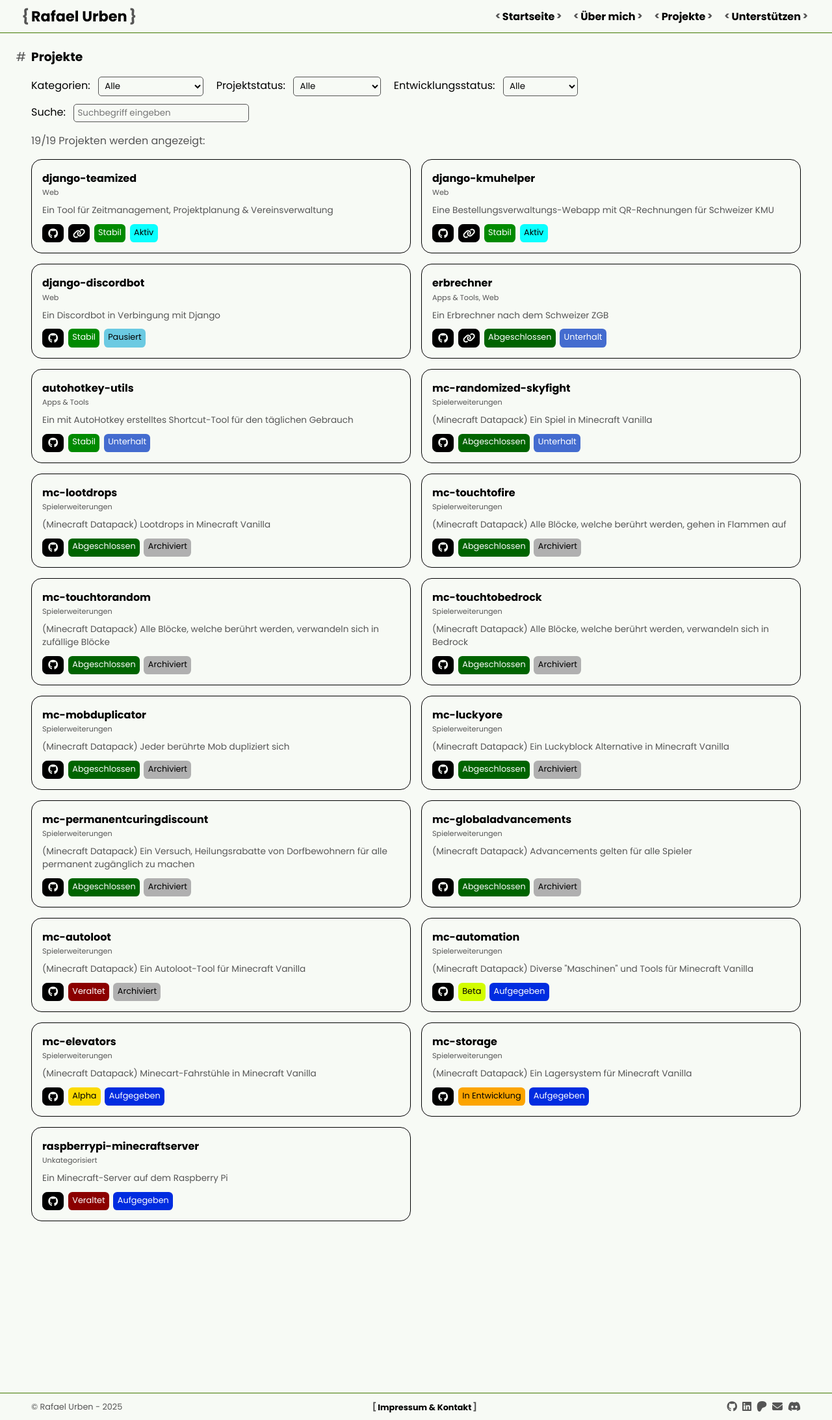
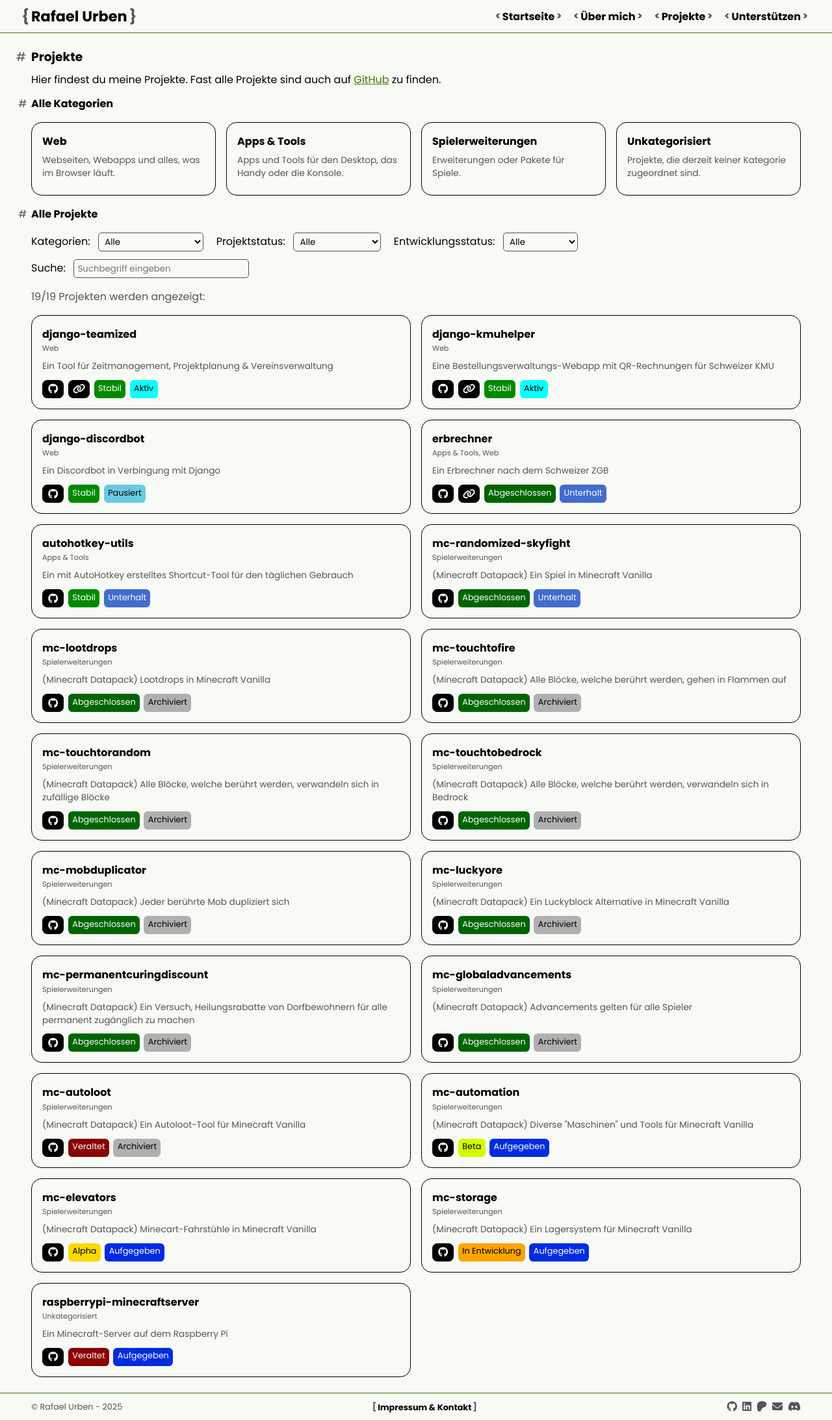
Before and after one commit to rafaelurben/rafaelurben.github.io, a Jekyll site: the page built from pages/projects.html, in a window 1280 px wide. Shown: the whole page at 65% size. Built offline with Jekyll 4.4.1, drawn with Linux system fonts in a browser that asks for light colours.

Commit message:
feat: add separate page per product category

```diff
--- a/_data/projectsettings.yml
+++ b/_data/projectsettings.yml
@@ -1,12 +1,16 @@
 categories:
   web:
     title: Web
+    description: Webseiten, Webapps und alles, was im Browser läuft.
   tools:
     title: Apps & Tools
+    description: Apps und Tools für den Desktop, das Handy oder die Konsole.
   gameextensions:
     title: Spielerweiterungen
+    description: Erweiterungen oder Pakete für Spiele.
   uncategorized:
     title: Unkategorisiert
+    description: Projekte, die derzeit keiner Kategorie zugeordnet sind.
 project_status:
   finished:
     title: Abgeschlossen
--- /dev/null
+++ b/_includes/project-card.html
@@ -0,0 +1,37 @@
+<article class="project"
+         data-status-dev="{{ project.status_dev }}"
+         data-status-project="{{ project.status_project }}"
+         data-categories="{{ project.categories | join: ' ' }}"
+         data-description="{{ project.description }}">
+    <div class="content">
+        <h1>{{ project.title }}</h1>
+        <p class="categories">
+            {% for cat in project.categories %}
+                <span>{{ site.data.projectsettings.categories[cat].title }}</span>
+            {% endfor %}
+        </p>
+        <p class="description">{{ project.subtitle }}</p>
+        <div class="badges">
+            {% if project.githuburl %}
+                <a class="pill link" href="{{ project.githuburl }}" target="_blank"
+                   aria-label="{{ project.title }} auf GitHub"><i class="fa-brands fa-github fa-fw"></i></a>
+            {% endif %}
+            {% if project.url %}
+                <a class="pill link" href="{{ project.url }}" target="_blank"
+                   aria-label="Webseite von {{ project.title }}"><i class="fa-solid fa-link fa-fw"></i></a>
+            {% endif %}
+
+            {% assign status_project = site.data.projectsettings.project_status[project.status_project] %}
+            <abbr class="pill status status-project"
+                  title="{{ status_project.description }}">{{ status_project.title }}</abbr>
+            {% assign status_dev = site.data.projectsettings.dev_status[project.status_dev] %}
+            <abbr class="pill status status-dev"
+                  title="{{ status_dev.description }}">{{ status_dev.title }}</abbr>
+        </div>
+    </div>
+    {% if project.img %}
+        <div class="img-container">
+            <img src="{{ project.img }}" alt="Bild zu Projekt {{ project.title }}"/>
+        </div>
+    {% endif %}
+</article>
--- a/assets/css/pages/projects.css
+++ b/assets/css/pages/projects.css
@@ -141,3 +141,38 @@
         grid-template-columns: repeat(auto-fill, minmax(400px, 1fr));
     }
 }
+
+
+/* Categories */
+
+#category-grid {
+    display: grid;
+    grid-template-columns: 1fr;
+    gap: 1em;
+    margin: 1em 0;
+
+    .category {
+        display: flex;
+        flex-flow: column nowrap;
+        border: 1px solid var(--text);
+        border-radius: 1em;
+        padding: 1em;
+        text-decoration: none;
+
+        & h1 {
+            font-size: 1em;
+            color: var(--text);
+        }
+
+        & .description {
+            font-size: 0.85em;
+            color: var(--weak);
+        }
+    }
+}
+
+@media (min-width: 769px) {
+    #category-grid {
+        grid-template-columns: repeat(auto-fit, minmax(250px, 1fr));
+    }
+}
--- a/pages/projects.html
+++ b/pages/projects.html
@@ -11,6 +11,27 @@
 ---
 
 <h3>Projekte</h3>
+
+<p>Hier findest du meine Projekte. Fast alle Projekte sind auch auf <a href="https://github.com/rafaelurben/">GitHub</a>
+    zu finden.</p>
+
+<h4>Alle Kategorien</h4>
+
+{% assign categories = site.data.projectsettings.categories %}
+
+<article id="category-grid">
+    {% for cat in categories %}
+        {% assign cid = cat[0] %}
+        {% assign category = cat[1] %}
+        <a href="{{ '/projects/category/' | append: cid | append: '/' | relative_url }}" class="category">
+            <h1>{{ category.title }}</h1>
+            <p class="description">{{ category.description }}</p>
+        </a>
+    {% endfor %}
+</article>
+
+
+<h4>Alle Projekte</h4>
 
 <form id="filter-form" class="horizontal">
     <div class="form-group">
@@ -55,43 +76,7 @@
 
 <div id="project-grid">
     {% for pro in projects %}
-        {% assign pid = pro[0] %}
         {% assign project = pro[1] %}
-        <article class="project" data-project="{{ pid }}" data-status-dev="{{ project.status_dev }}"
-                 data-status-project="{{ project.status_project }}"
-                 data-categories="{{ project.categories | join: " " }}"
-                 data-description="{{ project.description }}">
-            <div class="content">
-                <h1>{{ project.title }}</h1>
-                <p class="categories">
-                    {% for cat in project.categories %}
-                        <span>{{ site.data.projectsettings.categories[cat].title }}</span>
-                    {% endfor %}
-                </p>
-                <p class="description">{{ project.subtitle }}</p>
-                <div class="badges">
-                    {% if project.githuburl %}
-                        <a class="pill link" href="{{ project.githuburl }}" target="_blank"
-                           aria-label="{{ project.title }} auf GitHub"><i class="fa-brands fa-github fa-fw"></i></a>
-                    {% endif %}
-                    {% if project.url %}
-                        <a class="pill link" href="{{ project.url }}" target="_blank"
-                           aria-label="Webseite von {{ project.title }}"><i class="fa-solid fa-link fa-fw"></i></a>
-                    {% endif %}
-
-                    {% assign status_project = site.data.projectsettings.project_status[project.status_project] %}
-                    <abbr class="pill status status-project"
-                          title="{{ status_project.description }}">{{ status_project.title }}</abbr>
-                    {% assign status_dev = site.data.projectsettings.dev_status[project.status_dev] %}
-                    <abbr class="pill status status-dev"
-                          title="{{ status_dev.description }}">{{ status_dev.title }}</abbr>
-                </div>
-            </div>
-            {% if project.img %}
-                <div class="img-container">
-                    <img src="{{ project.img }}" alt="Bild zu Projekt {{ project.title }}"/>
-                </div>
-            {% endif %}
-        </article>
+        {% include project-card.html project=project %}
     {% endfor %}
 </div>
```
Also changed, not shown: _layouts/project_category.html (added, +25 -0 lines), pages/projects/category/gameextensions.md (added, +8 -0 lines), pages/projects/category/tools.md (added, +8 -0 lines), pages/projects/category/uncategorized.md (added, +8 -0 lines), pages/projects/category/web.md (added, +8 -0 lines).
